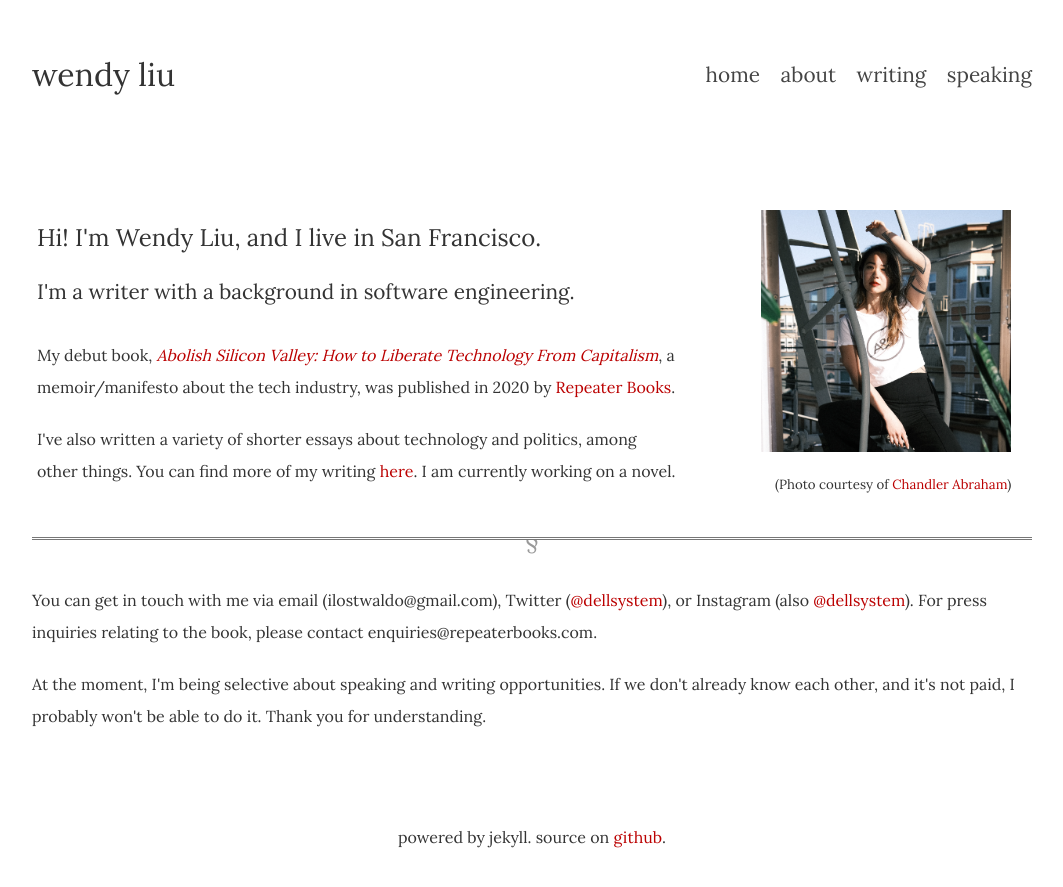
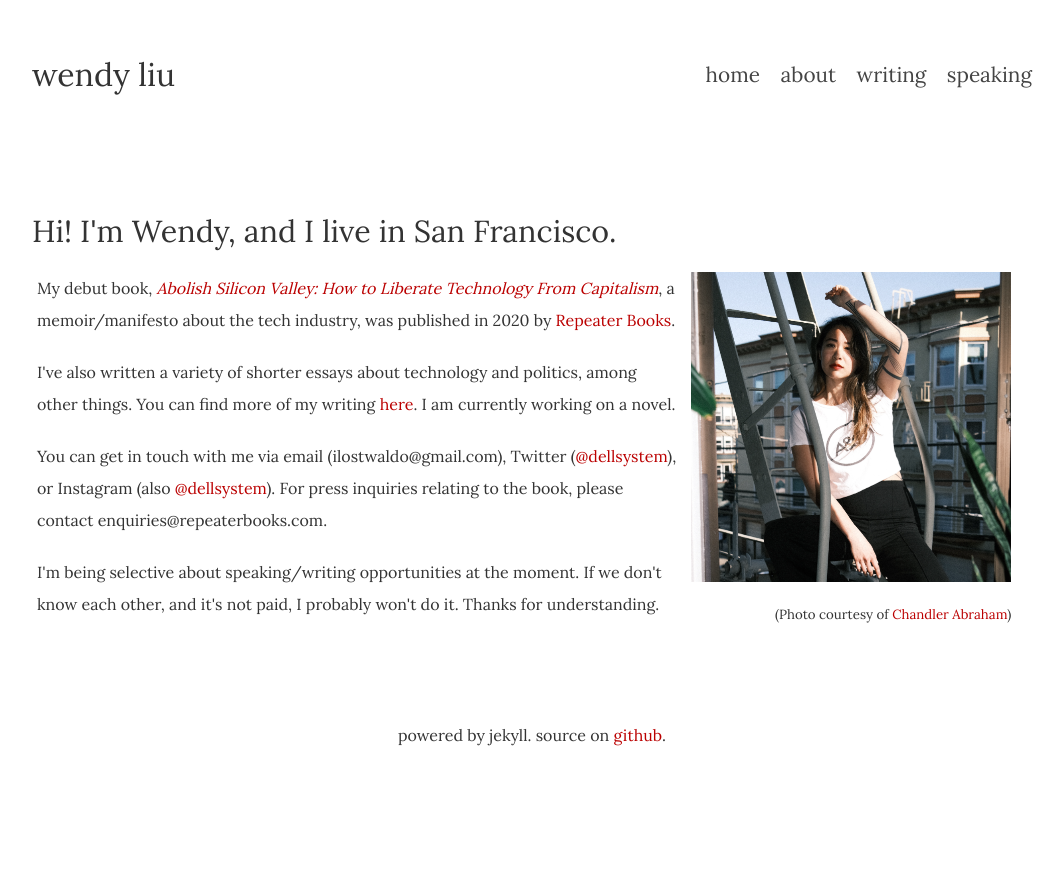
Before and after one commit to dellsystem/dellsystem.github.io, a Jekyll site: the page built from index.html, in a window 1280 px wide. Shown: the top 887 px of the page, without its empty margins (108-1171 px from the left). Built offline with Jekyll 4.4.1, drawn with Linux system fonts in a browser that asks for light colours.

Commit message:
Update text/layout on homepage
Got rid of the HR, made the photo bigger

```diff
--- a/index.html
+++ b/index.html
@@ -1,21 +1,20 @@
 ---
 layout: default
 ---
+<h2>Hi! I'm Wendy, and I live in San Francisco.</h2>
 <div class="triple-grid">
     <div class="doubled column">
-        <h3>Hi! I'm Wendy Liu, and I live in San Francisco.</h3>
-        <h4>I'm a writer with a background in software engineering.</h4>
         <p>My debut book, <em><a href="https://abolishsiliconvalley.com/">Abolish Silicon Valley: How to Liberate Technology From Capitalism</a></em>, a memoir/manifesto about the tech industry, was published in 2020 by <a href="https://repeaterbooks.com/">Repeater Books</a>.</p>
-        <p>I've also written a variety of shorter essays about technology and politics, among other things. You can find more of my writing <a href="/writing">here</a>. I am currently working on a novel.</p>
+        <p>I've also written a variety of shorter essays about technology and
+        politics, among other things. You can find more of my writing <a
+        href="/writing">here</a>. I am currently working on a novel.</p>
+        <p>You can get in touch with me via email (ilostwaldo@gmail.com), Twitter (<a href="https://twitter.com/dellsystem">@dellsystem</a>), or Instagram (also <a href="https://instagram.com/dellsystem">@dellsystem</a>). For press inquiries relating to the book, please contact enquiries@repeaterbooks.com.</p>
+        <p>I'm being selective about speaking/writing opportunities at the
+        moment. If we don't know each other, and it's not paid, I probably
+        won't do it. Thanks for understanding.</p>
     </div>
     <div class="right column">
-        <img src="/img/me.jpg" class="medium-thumb" />
+        <img src="/img/me.jpg" class="large-thumb" />
         <h5>(Photo courtesy of <a href="https://cba.art/">Chandler Abraham</a>)</h5>
     </div>
 </div>
-
-<hr />
-
-<p>You can get in touch with me via email (ilostwaldo@gmail.com), Twitter (<a href="https://twitter.com/dellsystem">@dellsystem</a>), or Instagram (also <a href="https://instagram.com/dellsystem">@dellsystem</a>). For press inquiries relating to the book, please contact enquiries@repeaterbooks.com.</p>
-
-<p>At the moment, I'm being selective about speaking and writing opportunities. If we don't already know each other, and it's not paid, I probably won't be able to do it. Thank you for understanding.</p>
```
